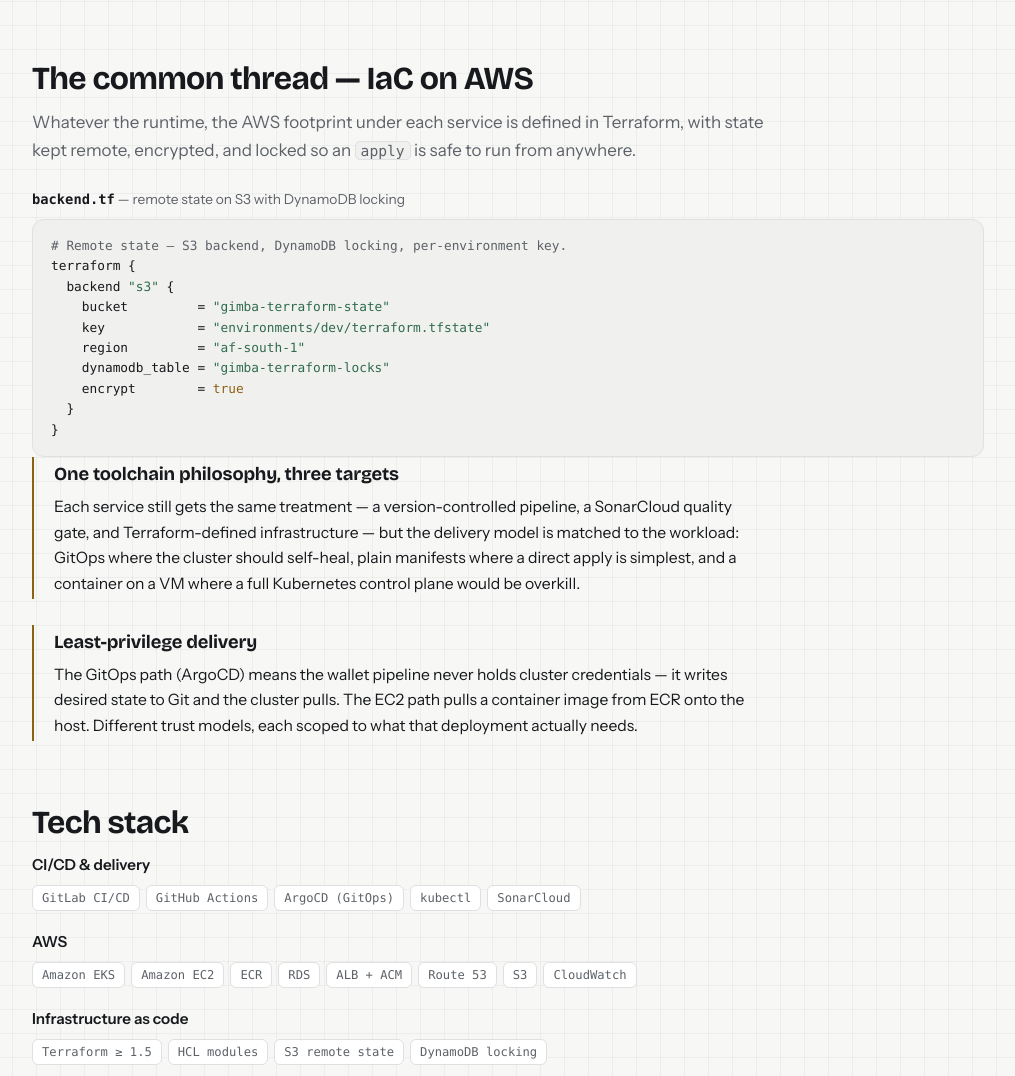
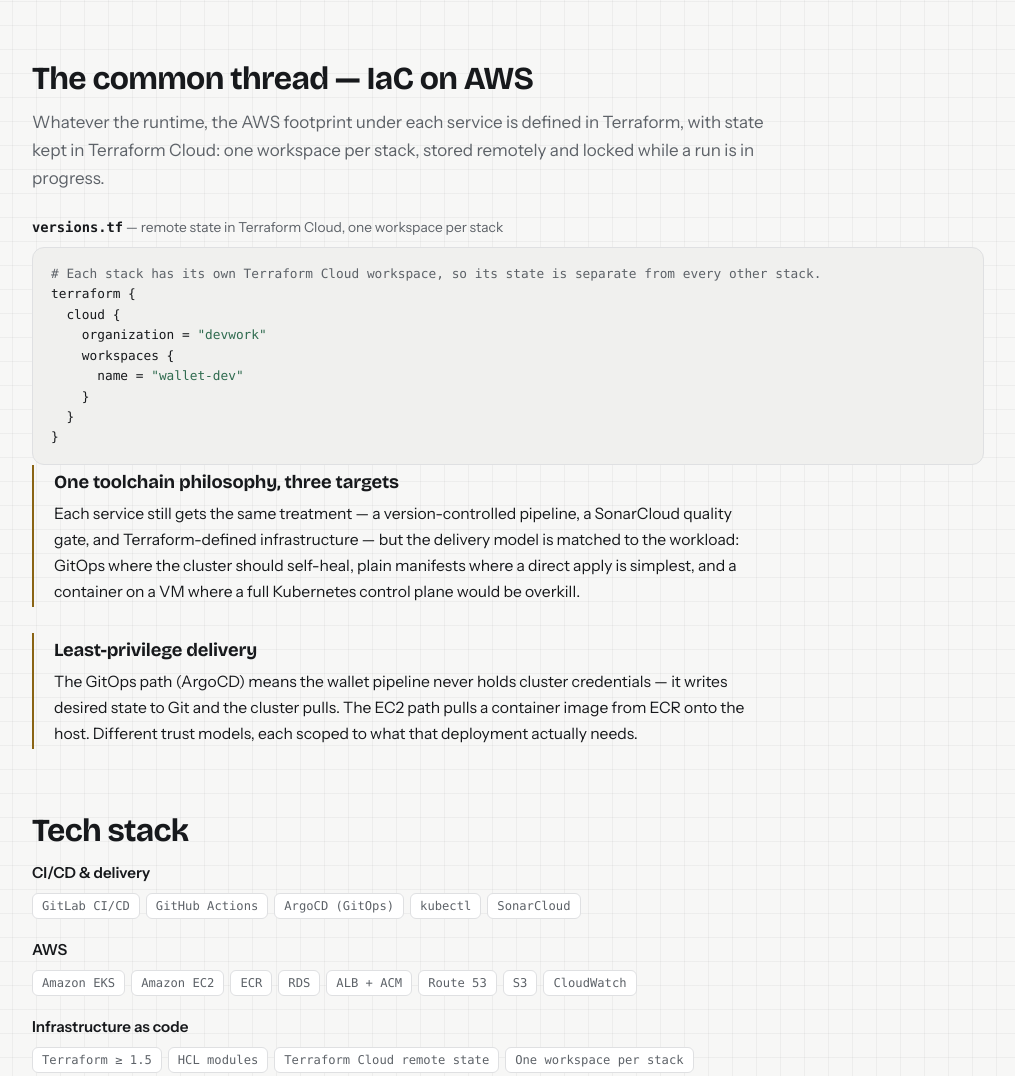
Before and after one commit to odwaz/odwaz.github.io, a plain HTML site: page platform/index.html in a window 1280 px wide. Shown: the part 1343-2419 px from the top of the page, without its empty margins (132-1147 px from the left). Drawn offline with nearby package versions, Linux system fonts and the light colour scheme; a web font is replaced by a local one.

Commit message:
Platform write-up: state is in Terraform Cloud, one workspace per stack (S3 backend was retired in October)

```diff
--- a/platform/index.html
+++ b/platform/index.html
@@ -156,17 +156,16 @@
 </div>
 
 <h2>The common thread &mdash; IaC on AWS</h2>
-<p class="section-sub">Whatever the runtime, the AWS footprint under each service is defined in Terraform, with state kept remote, encrypted, and locked so an <code class="mono">apply</code> is safe to run from anywhere.</p>
+<p class="section-sub">Whatever the runtime, the AWS footprint under each service is defined in Terraform, with state kept in Terraform Cloud: one workspace per stack, stored remotely and locked while a run is in progress.</p>
 
-<p class="code-label"><b>backend.tf</b> &mdash; remote state on S3 with DynamoDB locking</p>
-<pre class="tf"><span class="c"># Remote state — S3 backend, DynamoDB locking, per-environment key.</span>
+<p class="code-label"><b>versions.tf</b> &mdash; remote state in Terraform Cloud, one workspace per stack</p>
+<pre class="tf"><span class="c"># Each stack has its own Terraform Cloud workspace, so its state is separate from every other stack.</span>
 terraform {
-  backend <span class="s">"s3"</span> {
-    bucket         = <span class="s">"gimba-terraform-state"</span>
-    key            = <span class="s">"environments/dev/terraform.tfstate"</span>
-    region         = <span class="s">"af-south-1"</span>
-    dynamodb_table = <span class="s">"gimba-terraform-locks"</span>
-    encrypt        = <span class="k">true</span>
+  cloud {
+    organization = <span class="s">"devwork"</span>
+    workspaces {
+      name = <span class="s">"wallet-dev"</span>
+    }
   }
 }</pre>
 
@@ -195,7 +194,7 @@ terraform {
 <div class="stack-group">
   <p class="stack-label">Infrastructure as code</p>
   <div class="chips">
-    <span class="chip">Terraform &ge; 1.5</span><span class="chip">HCL modules</span><span class="chip">S3 remote state</span><span class="chip">DynamoDB locking</span>
+    <span class="chip">Terraform &ge; 1.5</span><span class="chip">HCL modules</span><span class="chip">Terraform Cloud remote state</span><span class="chip">One workspace per stack</span>
   </div>
 </div>
 
```
